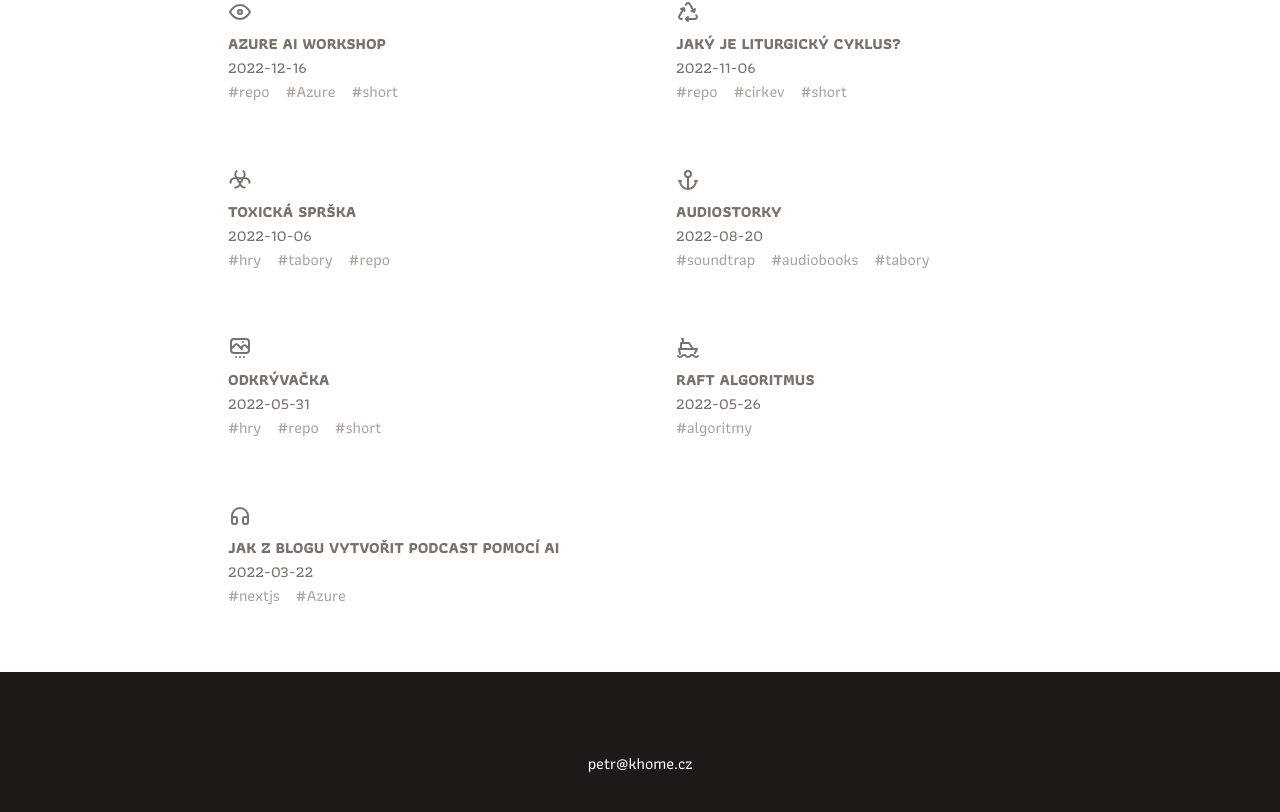
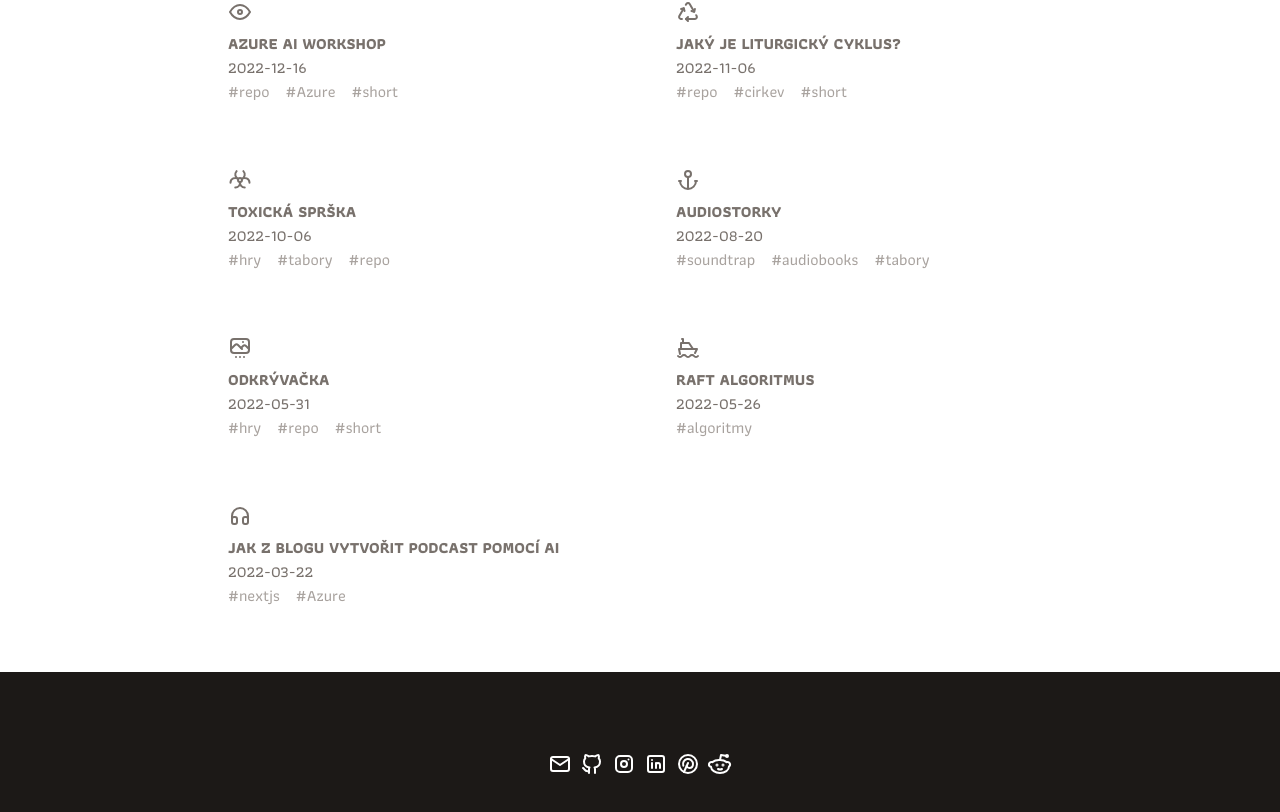
Before and after one commit to petrkucerak/blog, a Next.js app: page / in a window 1280 px wide. Shown: the part 288-1100 px from the top of the page. Built offline with nearby package versions, Linux system fonts and the light colour scheme; what tailwind-highlightjs would draw is missing.

Commit message:
Add social icons

```diff
--- a/components/layout/footer.js
+++ b/components/layout/footer.js
@@ -1,15 +1,69 @@
+import {
+  IconBrandGithub,
+  IconBrandInstagram,
+  IconBrandLinkedin,
+  IconBrandPinterest,
+  IconBrandReddit,
+  IconMail,
+} from "@tabler/icons";
 import Link from "next/link";
 export default function Footer() {
   return (
     <footer className="bg-stone-900 mt-8 py-20">
       <div className="container mx-auto flex justify-center text-white">
         <Link
-          href="https://petrkucerak.cz/"
+          href="mailto:petr@khome.cz"
           target="_blank"
           rel="noreferrer"
-          title="Více infromací o autorovi."
+          title="Muj email"
+          className="px-1 transition hover:text-amber-300"
         >
-          petr@khome.cz
+          <IconMail />
+        </Link>
+        <Link
+          href="https://github.com/petrkucerak"
+          target="_blank"
+          rel="noreferrer"
+          title="Profil na GitHubu"
+          className="px-1 transition hover:text-green-500"
+        >
+          <IconBrandGithub />
+        </Link>
+        <Link
+          href="https://www.instagram.com/_petr_kucerak/"
+          target="_blank"
+          rel="noreferrer"
+          title="Muj profil na Instagramu"
+          className="px-1 transition hover:text-pink-500"
+        >
+          <IconBrandInstagram />
+        </Link>
+        <Link
+          href="https://www.linkedin.com/in/kucera-petr/"
+          target="_blank"
+          rel="noreferrer"
+          title="Muj profil na Linkedinu"
+          className="px-1 transition hover:text-blue-500"
+        >
+          <IconBrandLinkedin />
+        </Link>
+        <Link
+          href="https://cz.pinterest.com/petrkucerak/"
+          target="_blank"
+          rel="noreferrer"
+          title="Muj profil na Pinterestu"
+          className="px-1 transition hover:text-red-600"
+        >
+          <IconBrandPinterest />
+        </Link>
+        <Link
+          href="https://www.reddit.com/user/petrkucerak"
+          target="_blank"
+          rel="noreferrer"
+          title="Muj profil na Redditu"
+          className="px-1 transition hover:text-orange-400"
+        >
+          <IconBrandReddit />
         </Link>
       </div>
     </footer>
```
